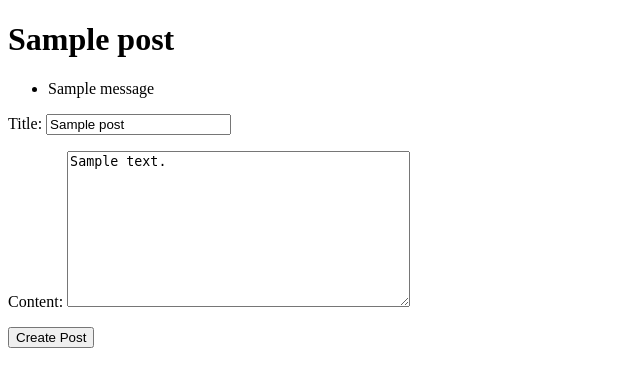
After one commit to d-jeph/try-django, a Django app: page /posts/1/edit/ in a window 1280 px wide. The commit adds this page. Shown: the top 387 px of the page, without its empty margins (0-640 px from the left). Run offline with Django 3.2, Linux system fonts and the light colour scheme; tables that the repository leaves empty hold one stand-in row (values such as "Sample post"); one stand-in notice (Sample message) is shown.

Commit message:
Added templeate inheritance and django forms

```diff
--- /dev/null
+++ b/posts/forms.py
@@ -0,0 +1,11 @@
+from django import forms
+from .models import Post
+
+
+class PostForm(forms.ModelForm):
+    class Meta:
+        model = Post
+        fields = [
+          "title",
+          "content"
+        ]
--- a/posts/models.py
+++ b/posts/models.py
@@ -1,5 +1,6 @@
 from __future__ import unicode_literals
 from django.db import models
+from django.core.urlresolvers import reverse
 
 # Create your models here.
 class Post(models.Model):
@@ -10,3 +11,7 @@ class Post(models.Model):
 
     def __str__(self):
         return self.title
+
+    def get_absolute_url(self):
+         return reverse("posts:detail",kwargs={"id":self.id})
+        #return "/posts/%s/" %(self.id)
--- a/posts/urls.py
+++ b/posts/urls.py
@@ -3,9 +3,9 @@ from django.contrib import admin
 from . import views
 
 urlpatterns = [
-    url(r'^$',views.post_list),
+    url(r'^$',views.post_list,name="list"),
     url(r'^create/$',views.post_create),
     url(r'^(?P<id>\d+)/$',views.post_detail,name="detail"),
-    url(r'^update/$',views.post_update),
-    url(r'^delete/$',views.post_delete),
+    url(r'^(?P<id>\d+)/edit/$',views.post_update,name="update"),
+    url(r'^(?P<id>\d+)/delete/$',views.post_delete),
 ]
--- a/posts/views.py
+++ b/posts/views.py
@@ -1,19 +1,33 @@
-from django.http import HttpResponse
-from django.shortcuts import render,get_object_or_404
-from  .models import Post
+from django.http import HttpResponse,HttpResponseRedirect
+from django.contrib import messages
+from django.shortcuts import render,get_object_or_404,redirect
+from .models import Post
+from .forms import PostForm
 # Create your views here.
+
 def post_list(request):
     queryset= Post.objects.all();
     context_data ={
     "post_list" : queryset,
     "title" : "List"
     }
-    return render(request,"index.html",context_data);
+    return render(request,"posts.html",context_data);
+
 def post_create(request):
+    form = PostForm(request.POST or None)
+    if form.is_valid():
+        instance = form.save(commit=False)
+        instance.save()
+        messages.success(request,"Post created successfully")
+        return HttpResponseRedirect(instance.get_absolute_url())
 
-    return HttpResponse("<h1>Create</h1>");
+    context_data = {
+        "form":form,
+        "title" : "New Post",
+    }
+    return render(request,"post_form.html",context_data);
 
-def post_detail(request,id):
+def post_detail(request,id=None):
     post = get_object_or_404(Post,id=id)
     context_data ={
     "post": post,
@@ -22,9 +36,27 @@ def post_detail(request,id):
     return render(request,"detail.html",context_data);
 
 
-def post_update(request):
+def post_update(request,id=None):
+    instance = get_object_or_404(Post,id=id)
+    form = PostForm(request.POST or None,instance=instance)
+    if form.is_valid():
+        instance = form.save(commit=False)
+        instance.save()
+        #add some messag here
+        messages.success(request,"Post saved")
+        return HttpResponseRedirect(instance.get_absolute_url())
+    # else:
+    #     messages.success(request,"An error occured")
 
-    return HttpResponse("<h1>update</h1>");
-def post_delete(request):
+    context_data ={
+    "post": instance,
+    "title" : instance.title,
+    "form": form,
+    }
+    return render(request,"post_form.html",context_data);
 
-    return HttpResponse("<h1>delete</h1>");
+def post_delete(request,id=None):
+    instance = get_object_or_404(Post,id=id)
+    instance.delete()
+    messages.success(request,"Post deleted")
+    return redirect("posts:list");
--- a/proj_trydjango/urls.py
+++ b/proj_trydjango/urls.py
@@ -19,5 +19,5 @@ from django.contrib import admin
 
 urlpatterns = [
     url(r'^admin/', admin.site.urls),
-    url(r'^posts/', include('posts.urls')),
+    url(r'^posts/', include('posts.urls',namespace='posts')),
 ]
--- /dev/null
+++ b/templates/base.html
@@ -0,0 +1,28 @@
+<!DOCTYPE html>
+<html>
+<head>
+    <title> {% block page_title %} Blog Home {%endblock%} </title>
+</head>
+<body>
+ <h1>{{title}}</h1>
+
+   {% include "messages.html" %}
+
+ <div class="container">
+     {% block content%}
+
+      {% for post in post_list %}
+ {{ post.id }} <br>
+
+ <!-- {% url 'posts:detail' id=post.id %} -->
+ <a href="{{ post.get_absolute_url }}">{{ post.title }}</a>  <br>
+ {{ post.content }} <br>
+ {{ post.timestamp }} <br>
+ {{ post.updated }} <br><br>
+ {% endfor %}
+
+     {% endblock content%}
+ </div>
+
+</body>
+</html>
--- /dev/null
+++ b/templates/messages.html
@@ -0,0 +1,10 @@
+
+{% if messages %}
+    <div class="messages">
+    <ul class="messages">
+    {% for message in messages %}
+    <li{% if message.tags %} class="{{ message.tags }}"{% endif %}>{{ message }}</li>
+    {% endfor %}
+    </ul>
+    </div>
+   {% endif %}
--- /dev/null
+++ b/templates/post_form.html
@@ -0,0 +1,12 @@
+
+
+ {% extends "base.html" %}
+
+ {% block content%}
+ <form method="POST" action="">{% csrf_token %}
+
+ {{ form.as_p }}
+
+ <input type="submit" name="submit_post" value="Create Post">
+ </form>
+{% endblock content%}
```
Also changed, not shown: templates/detail.html (+7 -9 lines), templates/index.html (+1 -7 lines), templates/posts.html (added, +15 -0 lines).
